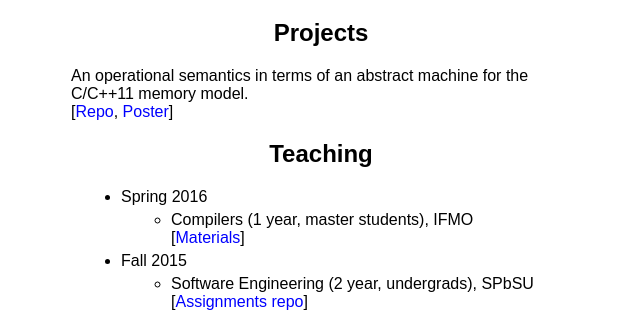
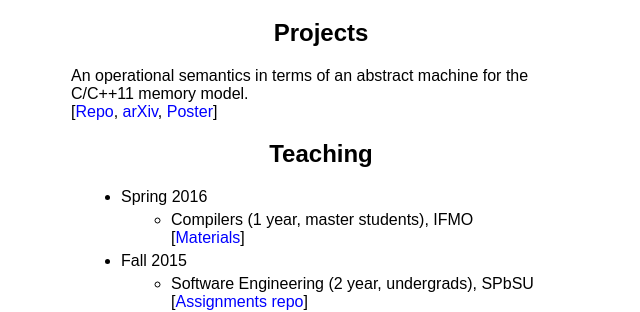
Before and after one commit to anlun/anlun.github.io, a Jekyll site: the page built from index.html, in a window 1280 px wide. Shown: the part 575-887 px from the top of the page, without its empty margins (319-959 px from the left). Built offline with Jekyll 4.4.1, drawn with Linux system fonts in a browser that asks for light colours; some web fonts are replaced.

Commit message:
Added a link.

```diff
--- a/index.html
+++ b/index.html
@@ -62,6 +62,7 @@
     An operational semantics in terms of an abstract machine for the C/C++11 memory model.
          <br />
          [<a href="https://github.com/anlun/OperationalSemanticsC11">Repo</a>,
+          <a href="http://arxiv.org/abs/1606.01400">arXiv</a>,
           <a href="https://drive.google.com/file/d/0B3UPtzTx9FB1M0NkQ0FFYTE1aFk/view?usp=sharing">Poster</a>]
 </section>
 
```
